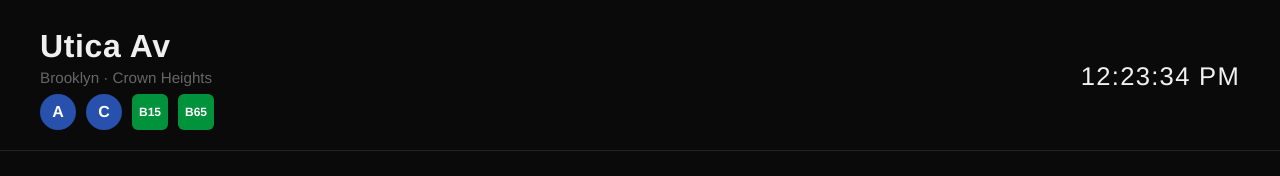
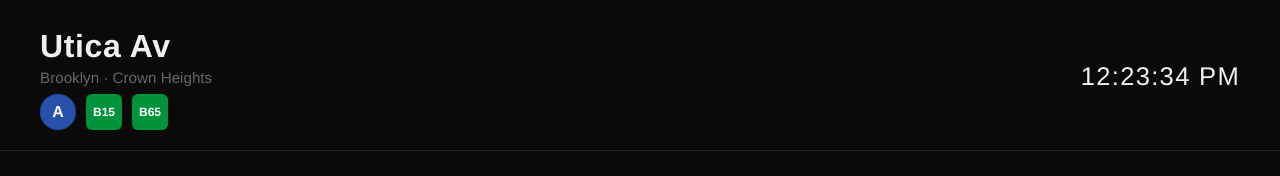
Before and after one commit to Collins1738/coco-mta, a website: page public/index.html in a window 1280 px wide. Shown: the top 176 px of the page. Drawn offline with Linux system fonts and the light colour scheme; no server answers.

Commit message:
Remove C badge from nav — show A only

```diff
--- a/public/index.html
+++ b/public/index.html
@@ -274,7 +274,6 @@
     <div class="station-sub">Brooklyn · Crown Heights</div>
     <div class="route-badges">
       <div class="badge subway">A</div>
-      <div class="badge subway">C</div>
       <div class="badge bus" id="badge-b15">B15</div>
       <div class="badge bus" id="badge-b65">B65</div>
     </div>
```
